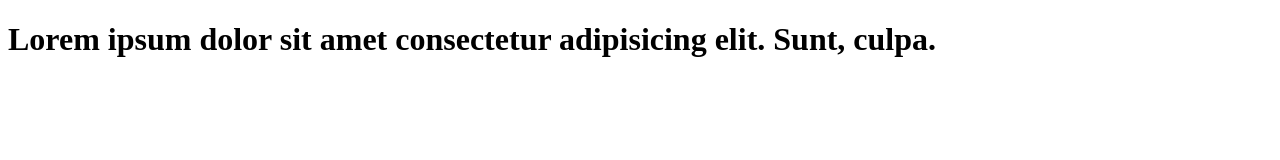
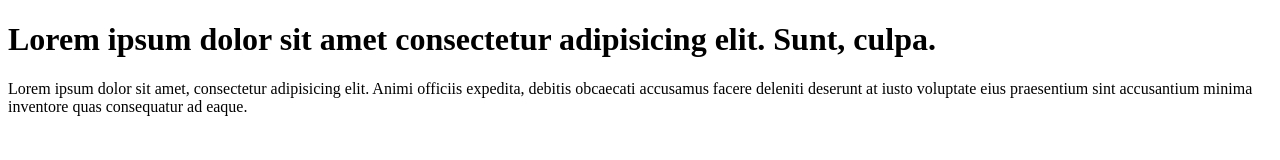
Before and after one commit to mridul162/learn-git, a plain HTML site: page index.html in a window 1280 px wide. Drawn offline with Linux system fonts and the light colour scheme.

Commit message:
add paragraph to code

```diff
--- a/index.html
+++ b/index.html
@@ -7,5 +7,6 @@
 </head>
 <body>
     <h1>Lorem ipsum dolor sit amet consectetur adipisicing elit. Sunt, culpa.</h1>
+    <p>Lorem ipsum dolor sit amet, consectetur adipisicing elit. Animi officiis expedita, debitis obcaecati accusamus facere deleniti deserunt at iusto voluptate eius praesentium sint accusantium minima inventore quas consequatur ad eaque.</p>
 </body>
 </html>
```
